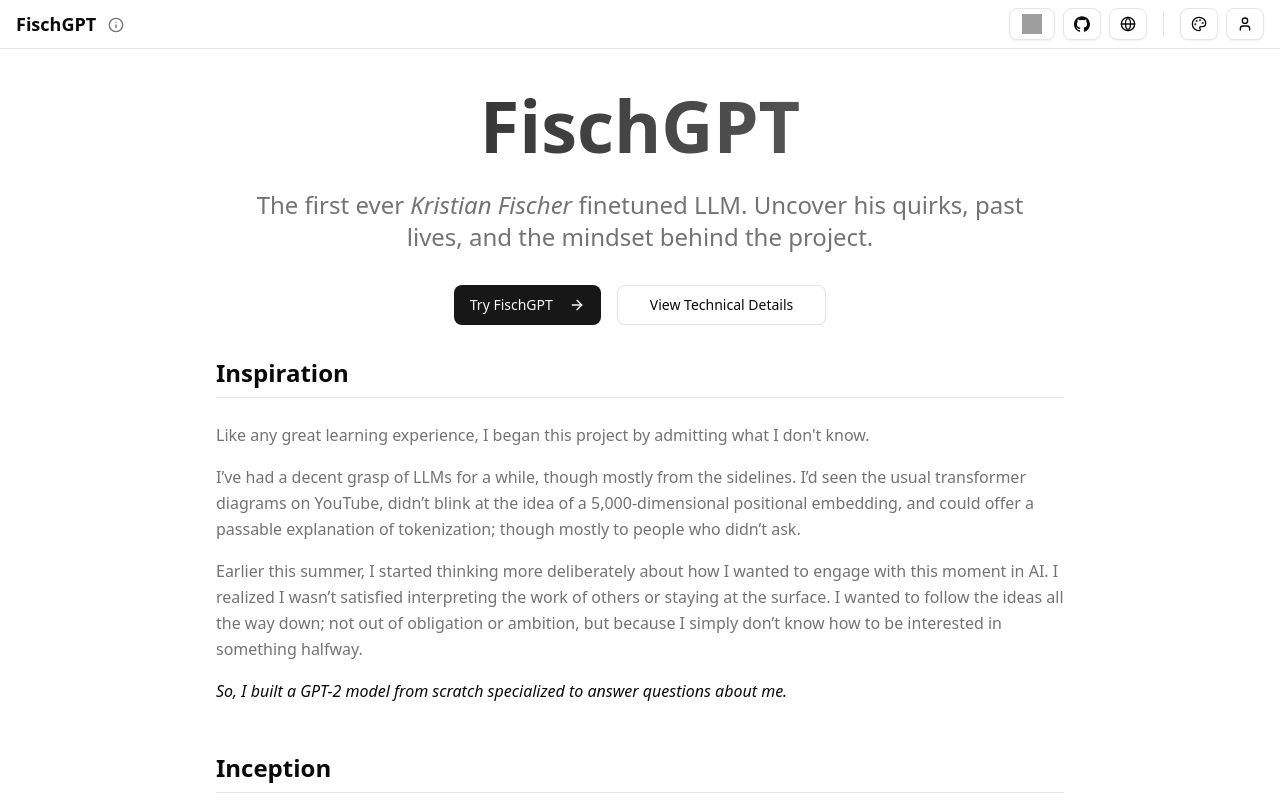
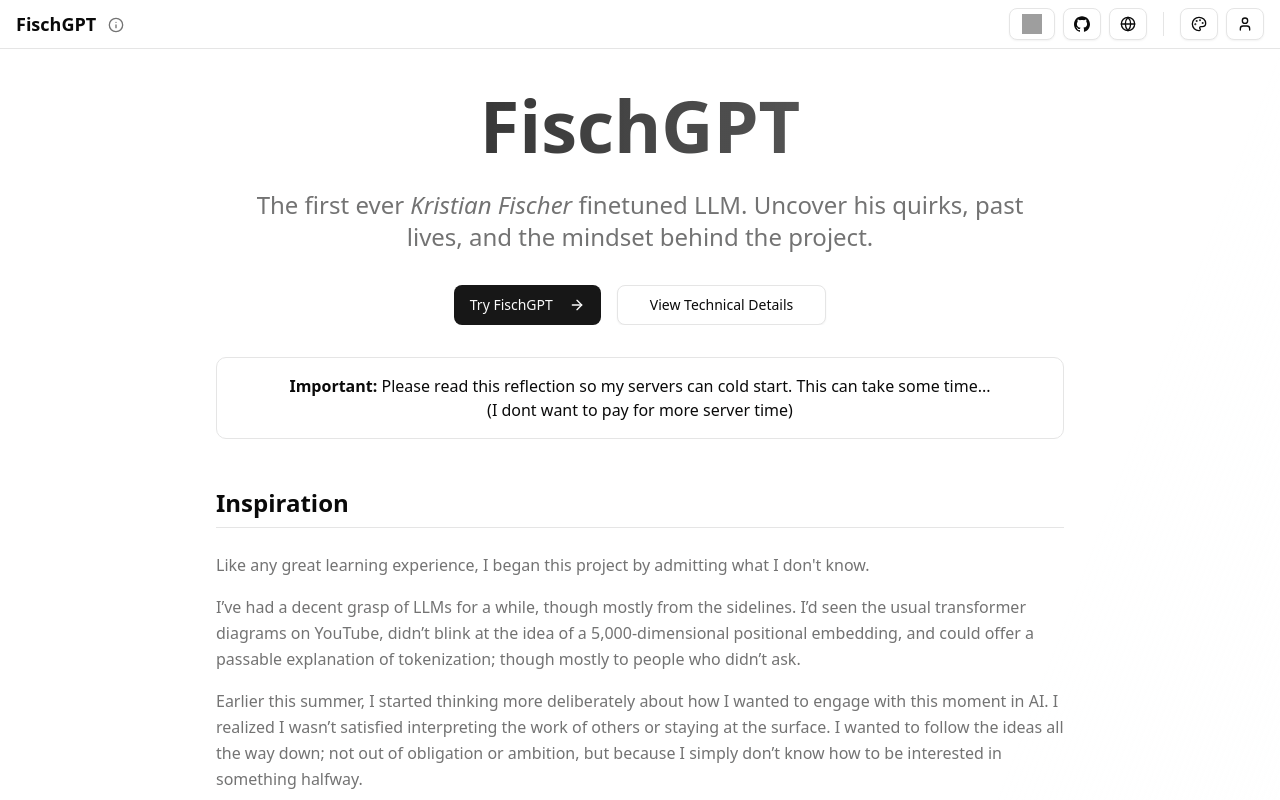
Before and after one commit to kristianfischer/fischgpt-app, a Next.js app: page / in a window 1280 px wide. Built offline with nearby package versions, Linux system fonts and the light colour scheme; grey boxes are pictures that could not be loaded.

Commit message:
chore(paper): more cold start awareness

```diff
--- a/app/(dashboard)/(home)/components/paper.tsx
+++ b/app/(dashboard)/(home)/components/paper.tsx
@@ -14,6 +14,14 @@
     <div className="max-w-4xl mx-auto px-6 py-8">
 
       <article className="prose prose-lg max-w-none space-y-12">
+
+        <section className="border border-border rounded-lg p-4 text-center">
+          <p>
+            <strong>Important:</strong> Please read this reflection so my servers can cold start. This can take some time...
+            <br />
+            <span>(I dont want to pay for more server time)</span>
+          </p>
+        </section>
 
         <section className="space-y-6">
           <h2 className="text-2xl font-bold border-b border-border pb-2">{headers.inspiration}</h2>
```
